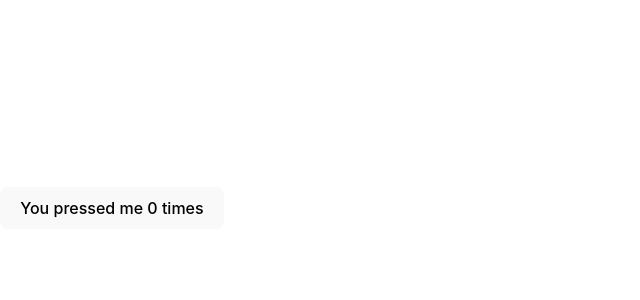
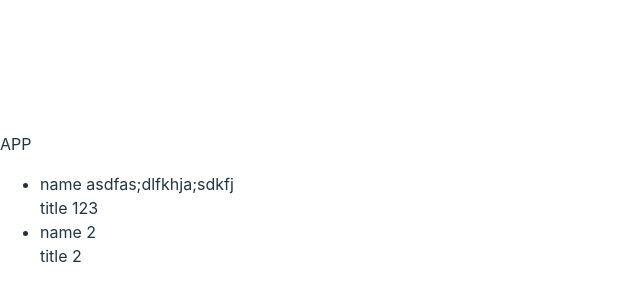
Before and after one commit to Ivan26ru/react-vite, a React (Vite) app: page / in a window 1280 px wide. Shown: the part 192-492 px from the top of the page, without its empty margins (0-640 px from the left). Built offline with nearby package versions, Linux system fonts and the light colour scheme.

Commit message:
Прокидывание данных

```diff
--- a/src/App.jsx
+++ b/src/App.jsx
@@ -1,22 +1,27 @@
 import {useEffect, useRef, useState} from 'react';
+import List from "./components/list.jsx";
+
+const list = [{
+	title: "title 123",
+	name: "name asdfas;dlfkhja;sdkfj",
+}, {
+	title: "title 2",
+	name: "name 2",
+}];
 
 export function App() {
-	const [count, setCount] = useState(0);
-
-	useEffect(() => {
-		console.log("first init");
-	}, [count]);
-
-	const btn = useRef();
-
-	function handleClick() {
-		setCount(count + 1);
-	}
 
 	return (
-		<button onClick={handleClick} ref={btn}>
-			You pressed me {count} times
-		</button>
+		<div>
+			APP
+			<ul>
+				{list.map((
+					el,
+					index) =>
+					<List key={index} el={el}/>
+				)}
+			</ul>
+		</div>
 	);
 }
 
--- /dev/null
+++ b/src/components/list.jsx
@@ -0,0 +1,13 @@
+import React from 'react';
+
+const List = (props) => {
+	console.log(props.index)
+	return (
+		<li>
+			<div>{props.el.name}</div>
+			<div>{props.el.title}</div>
+		</li>
+	)
+};
+
+export default List;
```
